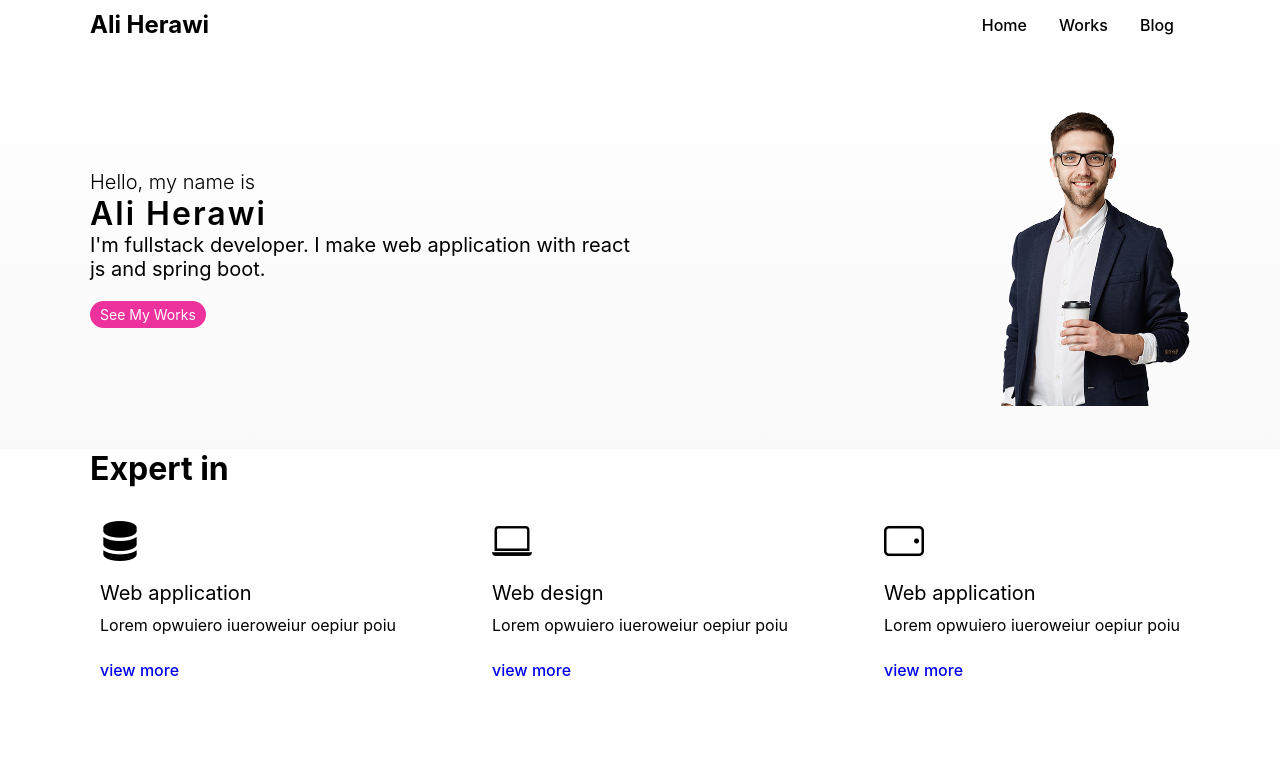
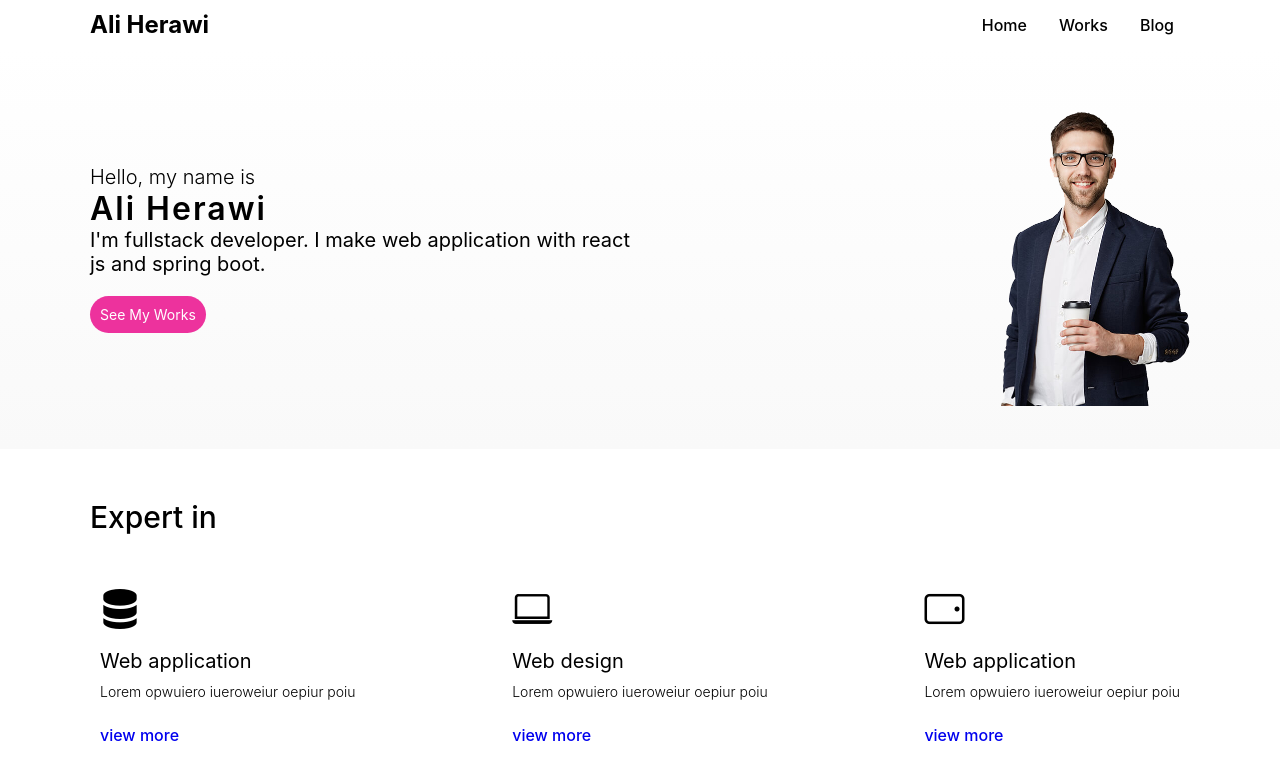
Before and after one commit to Aliherawi7/iPortfolio, a React (Create React App) app: page / in a window 1280 px wide. Shown: the top 780 px of the page. Built offline with nearby package versions, Linux system fonts and the light colour scheme.

Commit message:
expert-in stle changed

```diff
--- a/src/components/Home.css
+++ b/src/components/Home.css
@@ -29,7 +29,7 @@
 }
 .intro-text .see-my-works{
     background-color: #ed329d;
-    padding: 5px 10px;
+    padding:10px;
     font-size: 16px;
     outline: none;
     font-size: 14px;
@@ -49,13 +49,21 @@
 }
 
 .expert-in-container{
+    padding-top: 50px;
     display: flex;
     flex-direction: column;
 }
+.expert-in-container h1{
+    font-size: 30px;
+    font-weight: 500;
+}
 .expert-in-container .experts{
+    margin-top: 20px;
     display: flex;
     justify-content: space-between;
 }
+
+/* expert */
 .expert-in-container .expert{
     display: flex;
     flex-direction: column;
@@ -73,6 +81,10 @@
     font-size: 20px;
     font-weight: 400;
 }
+.experts .expert p{
+    font-size: 14px;
+    font-weight: 300;
+}
 .experts .expert a{
     margin-top:25px;
 }
```
